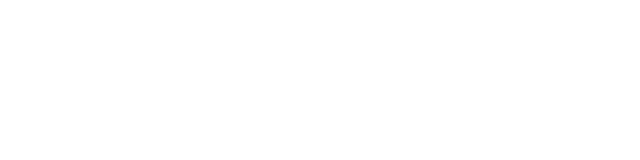
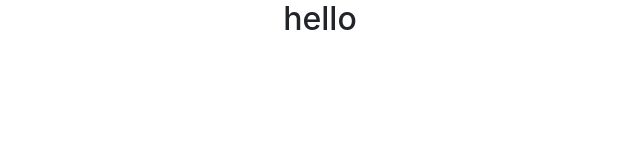
Before and after one commit to SudiptaAdhikaryJoy/Dynamite-Music-School, a React (Create React App) app: page /home in a window 1280 px wide. Shown: the top 160 px of the page, without its empty margins (320-960 px from the left). Built offline with nearby package versions, Linux system fonts and the light colour scheme.

Commit message:
add routes

```diff
--- a/package.json
+++ b/package.json
@@ -10,6 +10,7 @@
     "react": "^17.0.2",
     "react-bootstrap": "^2.0.0-rc.0",
     "react-dom": "^17.0.2",
+    "react-router-dom": "^5.3.0",
     "react-scripts": "4.0.3",
     "web-vitals": "^1.1.2"
   },
--- a/src/App.js
+++ b/src/App.js
@@ -1,26 +1,18 @@
 import logo from './logo.svg';
 import './App.css';
-import {BrowserRouter as Router, Switch, Route} from 'react-router-dom';
 import Home from './components/Home/Home';
 import About from './components/About/About';
 import Services from './components/Services/Services';
+import { BrowserRouter as Router, Switch, Route } from 'react-router-dom';
 function App() {
   return (
-    <div>
+    <div className="App">
       <Router>
-        <Switch>
-          <Route path="/home">
-            <Home></Home>
-          </Route>
-
-          <Route path="/about">
-            <About></About>
-          </Route>
-
-          <Route path="/service">
-            <Services></Services>
-          </Route>
-        </Switch>
+      <Switch>
+        <Route path="/home">
+          <Home></Home>
+        </Route>
+      </Switch>
       </Router>
     </div>
   );
--- a/src/components/Home/Home.js
+++ b/src/components/Home/Home.js
@@ -3,7 +3,7 @@ import React from 'react';
 const Home = () => {
     return (
         <div>
-
+            <h2>hello</h2>
         </div>
     );
 };
```
Also changed, not shown: 1 other file (tests, documents, lock files or other folders).
